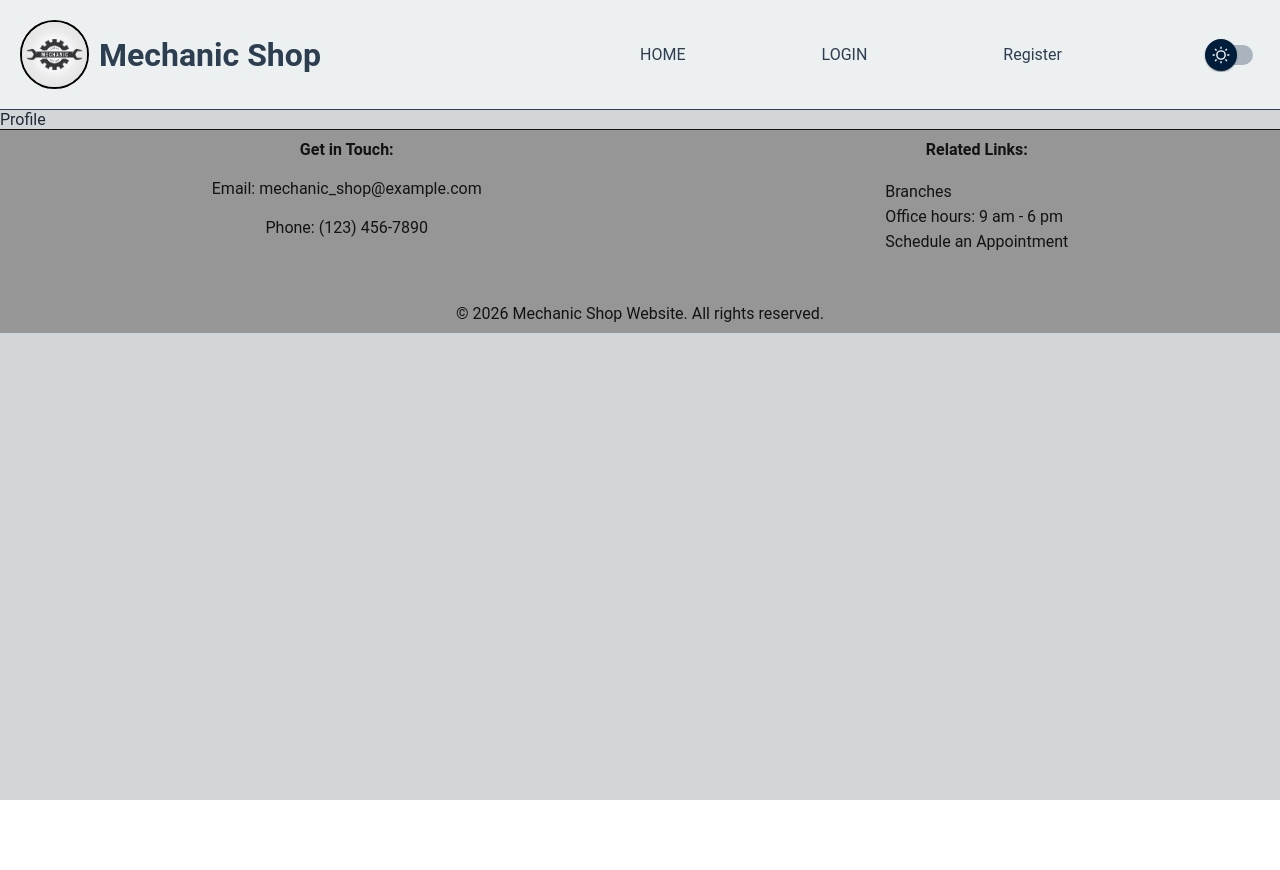
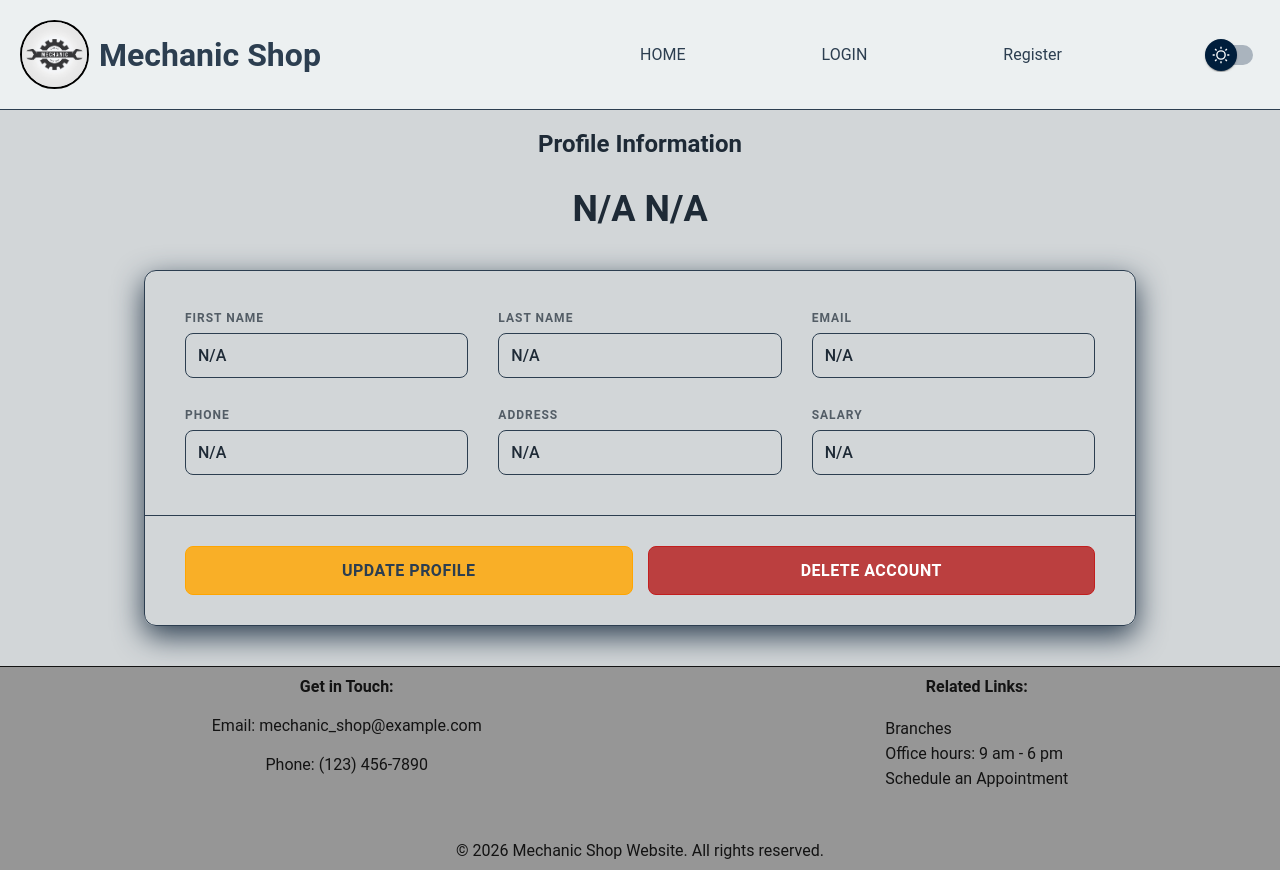
Before and after one commit to hodajahangiri/React-Mechanic-User-CRUD, a React (Vite) app: page /profile in a window 1280 px wide. Before the commit the page ends 800 px from the top, so only its background shows below. Built offline with nearby package versions, Linux system fonts and the light colour scheme.

Commit message:
Profile Page added to the project, And also deleteMechanic added to the useAuth.

```diff
--- /dev/null
+++ b/src/components/ProfileCard/ProfileCard.css
@@ -0,0 +1,135 @@
+.profile-container {
+  max-width: 80%;
+  margin: 0 auto;
+  padding: 20px;
+  transition: all 0.3s ease;
+}
+
+.profile-header {
+  text-align: center;
+  margin-bottom: 20px;
+  padding: 10px 0;
+}
+
+.profile-header h2 {
+  font-size: 36px;
+  font-weight: 700;
+  margin: 0 0 10px 0;
+  transition: color 0.3s ease;
+}
+
+.profile-card {
+  border-radius: 12px;
+  border: 1px solid #2c3e50;
+  box-shadow: 0 10px 30px #2c3e50;
+  overflow: hidden;
+  transition: all 0.3s ease;
+}
+
+.profile-info {
+  padding: 40px;
+  display: grid;
+  grid-template-columns: repeat(auto-fit, minmax(250px, 1fr));
+  gap: 30px;
+}
+
+.info-item {
+  display: flex;
+  flex-direction: column;
+  gap: 8px;
+}
+
+.info-item label {
+  font-size: 12px;
+  font-weight: 700;
+  text-transform: uppercase;
+  letter-spacing: 1px;
+  opacity: 0.7;
+  transition: color 0.3s ease;
+}
+
+.info-item p {
+  font-size: 16px;
+  font-weight: 500;
+  margin: 0;
+  padding: 12px;
+  border: 1px solid #2c3e50;
+  border-radius: 8px;
+  transition: all 0.3s ease;
+  word-break: break-word;
+}
+
+.profile-actions {
+  padding: 30px 40px;
+  display: flex;
+  gap: 15px;
+  flex-wrap: wrap;
+  border-top: 1px solid #2c3e50;
+  transition: all 0.3s ease;
+}
+
+button {
+  flex: 1;
+  min-width: 150px;
+  padding: 14px 24px;
+  border: none;
+  border-radius: 8px;
+  font-size: 16px;
+  font-weight: 600;
+  cursor: pointer;
+  text-transform: uppercase;
+  letter-spacing: 0.5px;
+  transition: all 0.3s ease;
+}
+
+.btn-update {
+  background: rgb(249, 175, 39);
+  border: 1px solid orange;
+  color: #2c3e50;
+}
+
+.btn-update:hover {
+  transform: translateY(-2px);
+  box-shadow: 0 8px 20px rgba(0, 48, 73, 0.2);
+}
+
+.btn-delete {
+  background: rgb(187, 63, 63);
+  border: 1px solid #c21e1e;
+  color: white;
+}
+
+.btn-delete:hover {
+  transform: translateY(-2px);
+  box-shadow: 0 8px 20px rgba(214, 40, 40, 0.2);
+  background: #c21e1e;
+}
+
+/* Responsive Design */
+@media (max-width: 600px) {
+  .profile-container {
+    padding: 20px 15px;
+  }
+
+  .profile-header h1 {
+    font-size: 28px;
+  }
+
+  .profile-name {
+    font-size: 16px;
+  }
+
+  .profile-info {
+    padding: 20px;
+    grid-template-columns: 1fr;
+    gap: 20px;
+  }
+
+  .profile-actions {
+    padding: 20px;
+    flex-direction: column;
+  }
+  button {
+    width: 100%;
+  }
+}
--- /dev/null
+++ b/src/components/ProfileCard/ProfileCard.jsx
@@ -0,0 +1,57 @@
+import { useAuth } from "../../contexts/AuthContext";
+import { useNavigate } from "react-router-dom";
+import './ProfileCard.css'
+
+function ProfileCard() {
+
+    const { mechanic, deleteMechanic } = useAuth();
+
+    const navigate = useNavigate();
+
+    const handleDelete = () => {
+        deleteMechanic();
+        navigate('/');
+    }
+
+    return (
+        <div className="profile-container">
+            <div className="profile-header">
+                <h2>{mechanic?.first_name || 'N/A'} {mechanic?.last_name || 'N/A'}</h2>
+            </div>
+            <div className="profile-card">
+                <div className="profile-info">
+                    <div className="info-item">
+                        <label>First Name</label>
+                        <p>{mechanic?.first_name || 'N/A'}</p>
+                    </div>
+                    <div className="info-item">
+                        <label>Last Name</label>
+                        <p>{mechanic?.last_name || 'N/A'}</p>
+                    </div>
+                    <div className="info-item">
+                        <label>Email</label>
+                        <p>{mechanic?.email || 'N/A'}</p>
+                    </div>
+                    <div className="info-item">
+                        <label>Phone</label>
+                        <p>{mechanic?.phone || 'N/A'}</p>
+                    </div>
+                    <div className="info-item">
+                        <label>Address</label>
+                        <p>{mechanic?.address || 'N/A'}</p>
+                    </div>
+                    <div className="info-item">
+                        <label>Salary</label>
+                        <p>{mechanic?.salary || 'N/A'}</p>
+                    </div>
+                </div>
+                <div className="profile-actions">
+                    <button className="btn-update" onClick={() => navigate('/profile/update')}>Update Profile</button>
+                    <button className="btn-delete" onClick={handleDelete}>Delete Account</button>
+                </div>
+            </div>
+        </div>
+    )
+}
+
+export default ProfileCard
--- a/src/contexts/AuthContext.jsx
+++ b/src/contexts/AuthContext.jsx
@@ -11,7 +11,7 @@ const ApiUrl = "https://mechanic-app-r9ih.onrender.com/";
 export const useAuth = () => {
   const context = useContext(AuthContext);
   return context;
-}
+};
 
 //Step 3
 export const AuthProvider = ({ children }) => {
@@ -56,7 +56,7 @@ export const AuthProvider = ({ children }) => {
     } catch (error) {
       alert("Error: ", error);
     }
-  }
+  };
 
   //Logout function
   const logout = () => {
@@ -64,7 +64,7 @@ export const AuthProvider = ({ children }) => {
     setMechanic(null)
     localStorage.removeItem('mechanicToken');
     localStorage.removeItem('mechanic');
-  }
+  };
 
   // register mechanic
   const register = async (registerData) => {
@@ -96,7 +96,30 @@ export const AuthProvider = ({ children }) => {
     } catch (error) {
       alert("Error: ", error);
     }
+  };
+
+  //deleteMechanic function
+  const deleteMechanic = async () => {
+    try {
+      const response = await fetch(`${ApiUrl}mechanics`, {
+        method: "DELETE",
+        headers: {
+          'Content-Type': 'application/json',
+          'Authorization': 'Bearer ' + mechanicToken
+        }
+      })
+      const responseData = await response.json();
+      if(response.ok){
+        alert(responseData.message);
+        logout();
+      }else{
+        alert(responseData.message);
+      }
+    } catch (error) {
+      alert("Error: ", error);
+    }
   }
+
 
 
   const value = {
@@ -105,6 +128,7 @@ export const AuthProvider = ({ children }) => {
     login,
     logout,
     register,
+    deleteMechanic,
     isAuthenticated: mechanicToken ? true : false
   }
 
--- a/src/pages/Profile/Profile.css
+++ b/src/pages/Profile/Profile.css
@@ -0,0 +1,3 @@
+.center{
+    text-align: center;
+}
--- a/src/pages/Profile/Profile.jsx
+++ b/src/pages/Profile/Profile.jsx
@@ -1,8 +1,13 @@
-import './Profile.css'
+import ProfileCard from '../../components/ProfileCard/ProfileCard';
+import './Profile.css';
+
 
 function Profile() {
   return (
-    <div>Profile</div>
+    <div style={{flex: "1",padding:"20px"}}>
+      <h2 className='center'>Profile Information</h2>
+      <ProfileCard/>
+    </div>
   )
 }
 
```
